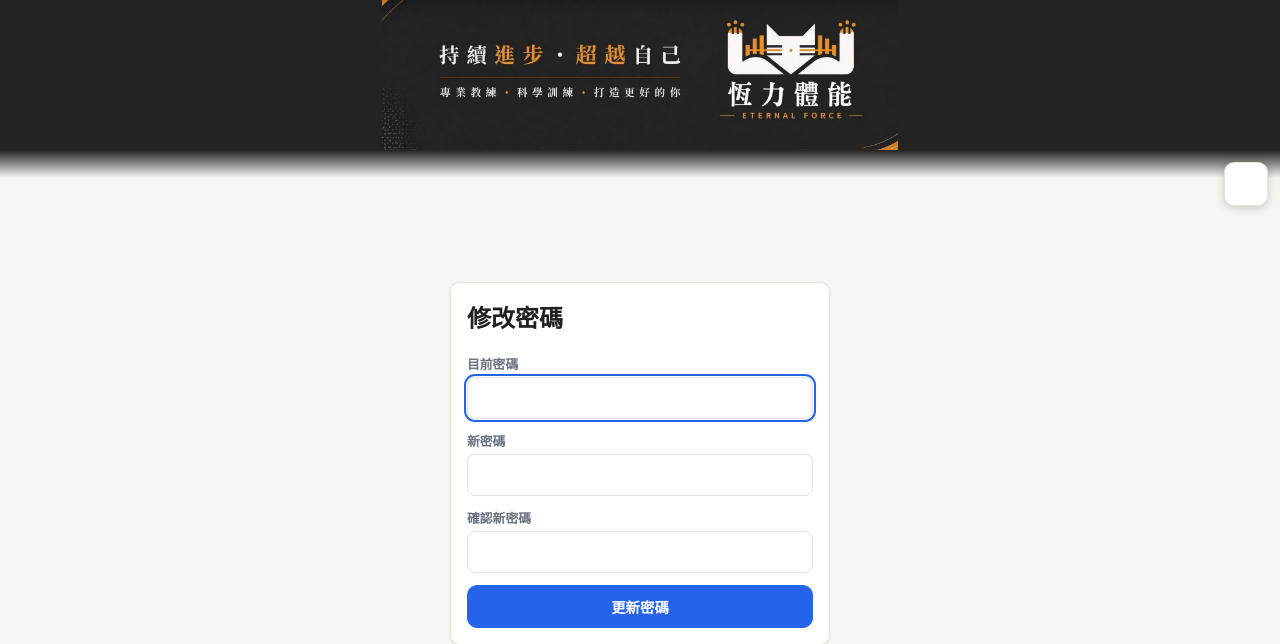
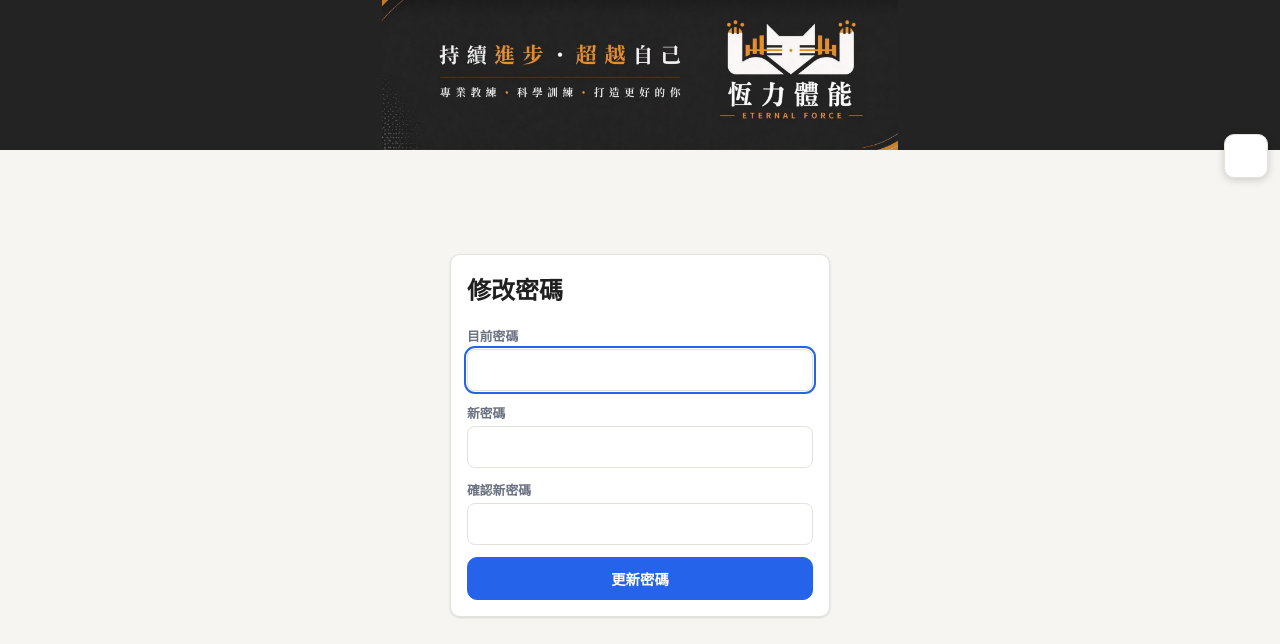
Before and after one commit to eternal-force/eternal_force, a Flask app: page /change-password in a window 1280 px wide. Shown: the top 644 px of the page. Run offline with Flask 3, Linux system fonts and the light colour scheme; the visitor is signed in with stand-in values (Sample User, id 1); some libraries are stand-ins or nearby versions.

Commit message:
移除橫幅底部漸層遮罩，改回明顯分界線
Co-Authored-By: Claude Opus 5.5 <noreply@anthropic.com>

```diff
--- a/app/static/css/style.css
+++ b/app/static/css/style.css
@@ -55,25 +55,9 @@ button {
 /* 橫幅等比例縮至高度 150px，兩側空白以橫幅底色填滿整個寬度。
    橫幅是一般排版(非 fixed / sticky)，會跟著內容一起捲出畫面。 */
 .app-banner {
-  --banner-fade-height: 28px;
-  position: relative;
   display: block;
   background: #232323;
-  /* 底部多留一段給漸層遮罩，避免遮住 Logo 下緣的「ETERNAL FORCE」字樣 */
-  padding-bottom: var(--banner-fade-height);
   transform-origin: center top;
-}
-
-/* 底部漸層遮罩：由透明漸變到頁面背景色，讓黑色橫幅與下方內容柔和銜接 */
-.app-banner::after {
-  content: "";
-  position: absolute;
-  left: 0;
-  right: 0;
-  bottom: 0;
-  height: var(--banner-fade-height);
-  background: linear-gradient(to bottom, rgba(246, 245, 242, 0), var(--color-bg));
-  pointer-events: none;
 }
 
 /* 捲動淡出：捲動 0 → 橫幅高度時，opacity 1 → 0 線性過渡，並稍微上移、縮小；往回捲時依同比例淡入。
```
